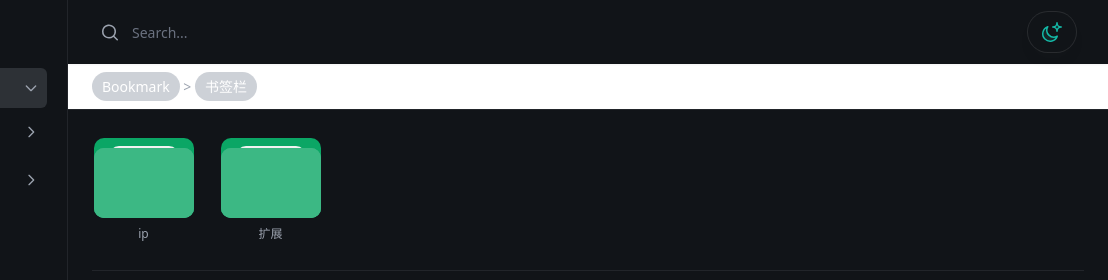
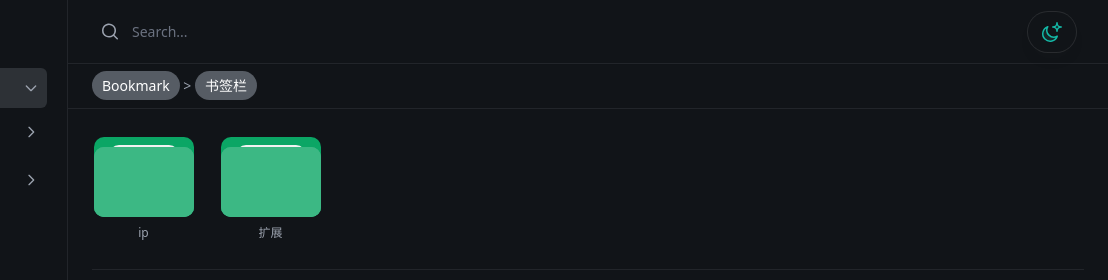
Before and after one commit to yydy777/yydy777.github.io, a plain HTML site: page nav1/index.html in a window 1280 px wide. Both pictures are taken after a click on the button "Switch theme". Shown: the top 280 px of the page, 172-1280 px from the left. Drawn offline with Linux system fonts and the light colour scheme.

Commit message:
Update styles.css

```diff
--- a/nav1/css/styles.css
+++ b/nav1/css/styles.css
@@ -1,9 +1,7 @@
 @tailwind base;
 @tailwind components;
 @tailwind utilities;
-
-
-.bg-yydy{
+.bg-yydy {
     background-color: rgba(156, 163, 175, 0.5);
     color: #fff;
     padding: 5px 10px;
@@ -13,7 +11,23 @@
 .top-63 {
     top: 63px;
     background: #fff;
+}
 
+.dark .top-63 {
+    background: #111418;
+}
+
+#mobileClearSearchButton {
+    right: 1.5rem;
+    top: 0px;
+}
+
+.z-39 {
+    z-index: 39;
+}
+
+.pcSearchInput {
+    border-bottom: 1px solid #e5e7eb;
 }
 
 #breadcrumbs-path {
@@ -21,38 +35,46 @@
     overflow-x: auto !important;
     overflow-y: hidden !important;
     max-height: 50px !important;
-    padding: 13px 0 8px 0 !important;
+    padding: 12px 0 8px 0 !important;
 }
 
 
 /* 可选：美化横向滚动条（避免默认滚动条过宽） */
+
 #breadcrumbs-path::-webkit-scrollbar {
-  height: 4px; /* 横向滚动条高度 */
-}
-#breadcrumbs-path::-webkit-scrollbar-thumb {
-  background-color: #ccc; /* 滚动条滑块颜色 */
-  border-radius: 2px; /* 滑块圆角 */
-}
-#breadcrumbs-path::-webkit-scrollbar-track {
-  background-color: transparent; /* 滚动条轨道透明 */
+    height: 4px;
+    /* 横向滚动条高度 */
 }
 
+#breadcrumbs-path::-webkit-scrollbar-thumb {
+    background-color: #ccc;
+    /* 滚动条滑块颜色 */
+    border-radius: 2px;
+    /* 滑块圆角 */
+}
 
-.text-main-500{
+#breadcrumbs-path::-webkit-scrollbar-track {
+    background-color: transparent;
+    /* 滚动条轨道透明 */
+}
+
+.text-main-500 {
     --tw-text-opacity: 1;
     color: rgba(11, 166, 101, var(--tw-text-opacity))
 }
-.dark{
+
+.dark {
     --tw-bg-opacity: 1;
     background-color: rgb(17 20 24 / var(--tw-bg-opacity));
 }
+
 .sidebar-active {
     --tw-bg-opacity: 0.2;
     /* background-color: rgba(243, 244, 246, var(--tw-bg-opacity)); bg-gray-100 */
-    background-color: rgba(156, 163, 175, var(--tw-bg-opacity)); /* bg-gray-400 */
+    background-color: rgba(156, 163, 175, var(--tw-bg-opacity));
+    /* bg-gray-400 */
     --tw-text-opacity: 1;
-    color: rgba(11, 166, 101, var(--tw-text-opacity)) /* text-indigo-500 */
-
+    color: rgba(11, 166, 101, var(--tw-text-opacity))/* text-indigo-500 */
 }
 
 .sidebar-active-dark {
@@ -60,7 +82,6 @@
     /* background-color: rgb(31 41 55 / var(--tw-bg-opacity)); bg-gray-800 */
     /* --tw-text-opacity: 1; */
     /* color: rgba(255, 255, 255, var(--tw-text-opacity)) text-white */
-
 }
 
 .no-scrollbar::-webkit-scrollbar {
@@ -68,12 +89,11 @@
 }
 
 .no-scrollbar {
-    -ms-overflow-style: none;  /* IE and Edge */
-    scrollbar-width: none;  /* Firefox */
+    -ms-overflow-style: none;
+    /* IE and Edge */
+    scrollbar-width: none;
+    /* Firefox */
 }
-
-
-
 
  :root {
     --folderColor: #3CB884;
@@ -150,19 +170,22 @@
 .folder-card:hover .folder__front {
     rx: 13;
     ry: 13;
-    y: 10; height:80;
+    y: 10;
+    height: 80;
     transform: skewY(0deg) scaleY(0.6);
 }
 
 .folder-card:hover .folder__front.right {
     rx: 13;
     ry: 13;
-    y: 0; height:80;
+    y: 0;
+    height: 80;
     transform: skewY(0deg) scaleY(0.6);
 }
 
 .loader {
-    border-top-color: #0BA665; /* You can change this color as needed */
+    border-top-color: #0BA665;
+    /* You can change this color as needed */
     -webkit-animation: spin 1s linear infinite;
     animation: spin 1s linear infinite;
 }
@@ -185,77 +208,85 @@
     }
 }
 
-.card-icon-bg{
+.card-icon-bg {
     background-color: rgb(129 132 138 / 10%);
 }
-
 
 .dark\:pintree-bg-gray-900:is(.dark *) {
     --tw-bg-opacity: 1;
     background-color: rgb(17 20 24 / var(--tw-bg-opacity));
 }
+
 .dark\:pintree-bg-gray-800:is(.dark *) {
     --tw-bg-opacity: 1;
     background-color: rgb(34 37 42 / var(--tw-bg-opacity));
 }
+
 .dark\:pintree-bg-gray-700:is(.dark *) {
     --tw-bg-opacity: 1;
     background-color: rgb(39 42 48 / var(--tw-bg-opacity));
 }
+
 .dark\:pintree-bg-gray-600:is(.dark *) {
     --tw-bg-opacity: 1;
     background-color: rgb(45 49 57 / var(--tw-bg-opacity));
 }
 
-
 .dark\:hover\:pintree-bg-gray-900:hover:is(.dark *) {
     --tw-bg-opacity: 1;
     background-color: rgb(17 20 24 / var(--tw-bg-opacity));
 }
+
 .dark\:hover\:pintree-bg-gray-800:hover:is(.dark *) {
     --tw-bg-opacity: 1;
     background-color: rgb(34 37 42 / var(--tw-bg-opacity));
 }
+
 .dark\:hover\:pintree-bg-gray-700:hover:is(.dark *) {
     --tw-bg-opacity: 1;
     background-color: rgb(39 42 48 / var(--tw-bg-opacity));
 }
+
 .dark\:hover\:pintree-bg-gray-600:hover:is(.dark *) {
     --tw-bg-opacity: 1;
     background-color: rgb(45 49 57 / var(--tw-bg-opacity));
 }
 
-
 .dark\:pintree-border-gray-900:is(.dark *) {
     --tw-bg-opacity: 1;
     border-color: rgb(17 20 24 / var(--tw-bg-opacity));
 }
+
 .dark\:pintree-border-gray-800:is(.dark *) {
     --tw-bg-opacity: 1;
     border-color: rgb(34 37 42 / var(--tw-bg-opacity));
 }
+
 .dark\:pintree-border-gray-700:is(.dark *) {
     --tw-bg-opacity: 1;
     border-color: rgb(39 42 48 / var(--tw-bg-opacity));
 }
+
 .dark\:pintree-border-gray-600:is(.dark *) {
     --tw-bg-opacity: 1;
     border-color: rgb(45 49 57 / var(--tw-bg-opacity));
 }
 
-
 .dark\:pintree-ring-gray-900:is(.dark *) {
     --tw-bg-opacity: 1;
     --tw-ring-color: rgb(17 20 24 / var(--tw-bg-opacity));
 }
+
 .dark\:pintree-ring-gray-800:is(.dark *) {
     --tw-bg-opacity: 1;
     --tw-ring-color: rgb(34 37 42 / var(--tw-bg-opacity));
 }
+
 .dark\:pintree-ring-gray-700:is(.dark *) {
     --tw-bg-opacity: 1;
     --tw-ring-color: rgb(39 42 48 / var(--tw-bg-opacity));
 }
+
 .dark\:pintree-ring-gray-600:is(.dark *) {
     --tw-bg-opacity: 1;
     --tw-ring-color: rgb(45 49 57 / var(--tw-bg-opacity));
```
Lines whose indentation alone changed are shown as unchanged.
